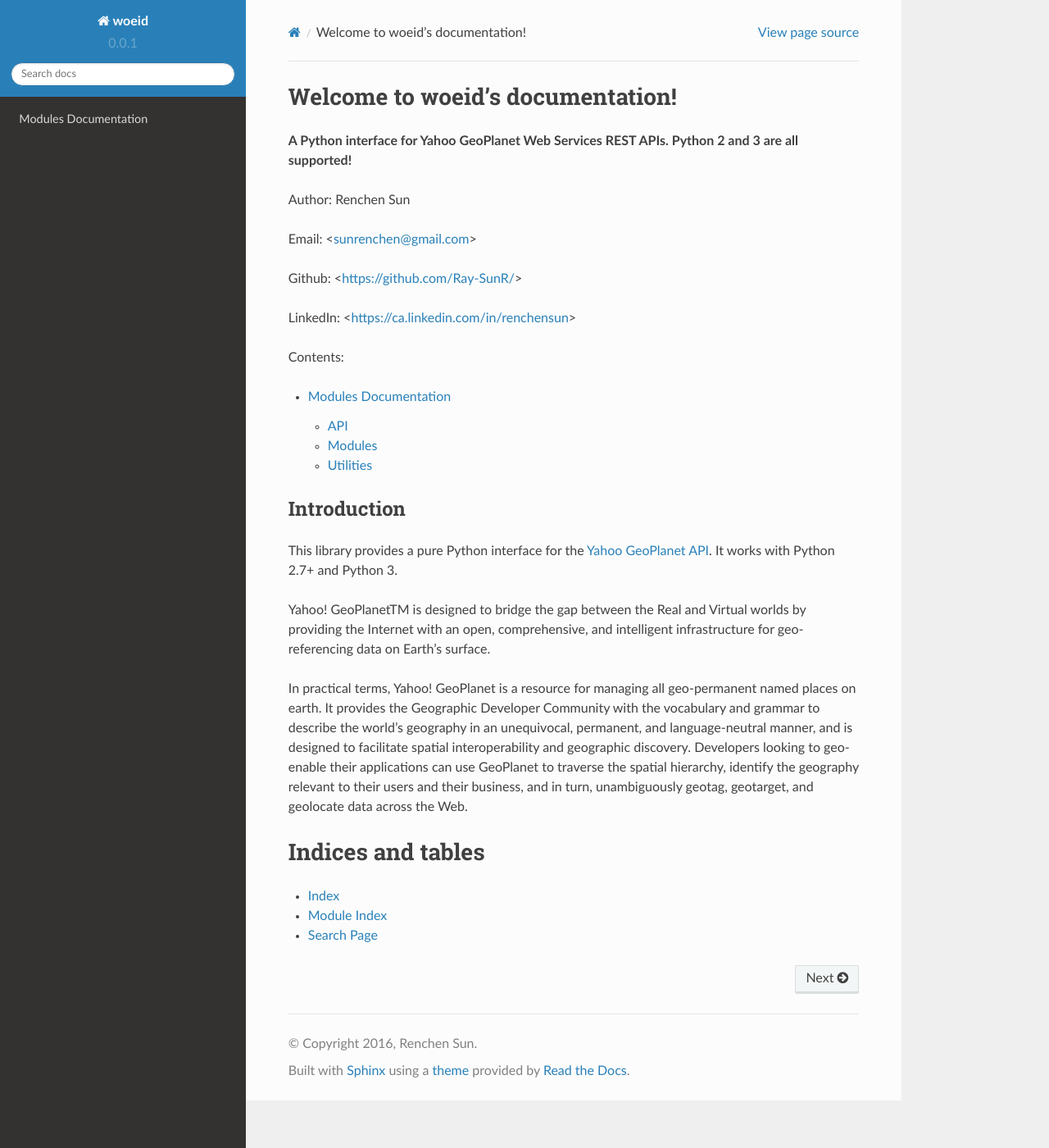
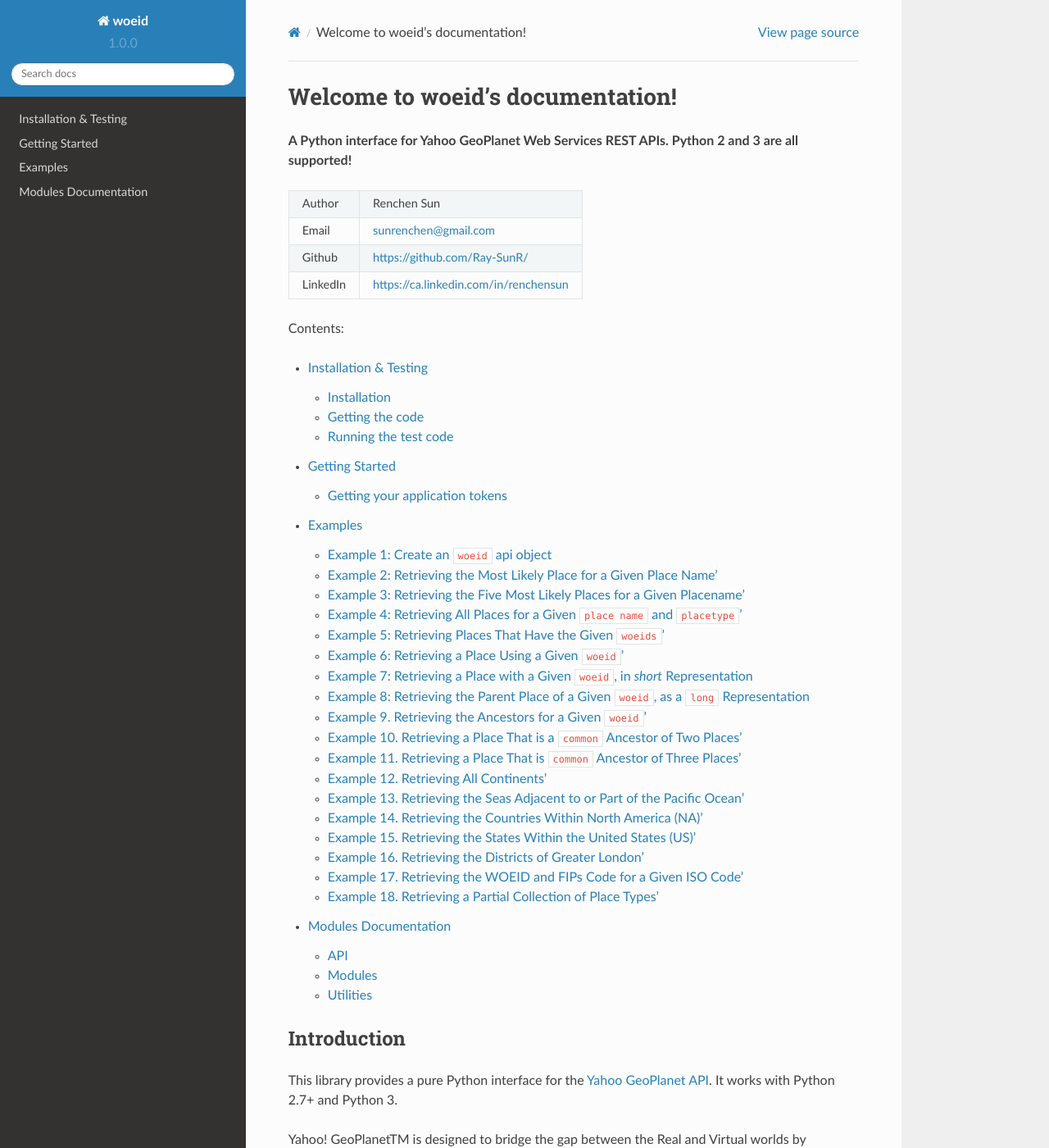
Before and after one commit to Ray-SunR/woeid, a Sphinx documentation site: the page built from docs/index.rst, in a window 1280 px wide and 1400 px high. Shown: the whole window at 82% size. Built offline with Sphinx 7.4.7 and the Read the Docs theme 2.0.0, drawn with Linux system fonts in a browser that asks for light colours.

Commit message:
Added more documentations.

```diff
--- /dev/null
+++ b/docs/aboutme.rst
@@ -0,0 +1,2 @@
+About me
+========
--- a/docs/conf.py
+++ b/docs/conf.py
@@ -58,7 +58,7 @@
 # built documents.
 #
 # The short X.Y version.
-version = u'0.0.1'
+version = u'1.0.0'
 # The full version, including alpha/beta/rc tags.
 release = u'1'
 
--- /dev/null
+++ b/docs/example.rst
@@ -0,0 +1,142 @@
+Examples
+========
+
+Example 1: Create an ``woeid`` api object
+-----------------------------------------
+::
+
+    import woeid
+    api = woeid.Api(client-id=`YOUR-CLIENT-ID`, select='long', format='xml')
+
+    # Specify the requesting language
+    api.Lang = 'zh-Hans'
+
+    # Specify the view
+    api.Select = 'short'
+
+    # Set the response format
+    api.Format = 'json'
+
+    # Set the maximum number of records returned
+    api.Count = 5
+
+Example 2: Retrieving the Most Likely Place for a Given Place Name'
+-------------------------------------------------------------------
+
+::
+
+    woeid.PrettyPrintResult(api.GetPlaces(q='SFO'))
+
+Example 3: Retrieving the Five Most Likely Places for a Given Placename'
+------------------------------------------------------------------------
+
+::
+
+    woeid.PrettyPrintResult(api.GetPlaces(q=u'中国'))
+
+Example 4: Retrieving All Places for a Given ``place name`` and ``placetype``'
+------------------------------------------------------------------------------
+
+::
+
+    woeid.PrettyPrintResult(api.GetPlaces(q='Long Island', typ=22, nd=True))
+
+Example 5: Retrieving Places That Have the Given ``woeids``'
+------------------------------------------------------------
+
+::
+
+    woeid.PrettyPrintResult(api.GetPlaces(woeid=[2488042, 2488836, 2486340]))
+
+Example 6: Retrieving a Place Using a Given ``woeid``'
+------------------------------------------------------
+
+::
+
+    woeid.PrettyPrintResult(api.GetPlace(woeid=2507854))
+
+Example 7: Retrieving a Place with a Given ``woeid``, in `short` Representation
+-------------------------------------------------------------------------------
+
+::
+
+    api.--select = 'short'
+    woeid.PrettyPrintResult(api.GetPlace(woeid=2507854))
+
+Example 8: Retrieving the Parent Place of a Given ``woeid``, as a ``long`` Representation
+-----------------------------------------------------------------------------------------
+
+::
+
+    api.Select = 'long'
+    woeid.PrettyPrintResult(api.GetPlace(woeid=638242, parent=True))
+
+Example 9. Retrieving the Ancestors for a Given ``woeid``'
+----------------------------------------------------------
+
+::
+
+    woeid.PrettyPrintResult(api.GetPlace(woeid=12587712, ancestors=True))
+
+Example 10. Retrieving a Place That is a ``common`` Ancestor of Two Places'
+---------------------------------------------------------------------------
+
+::
+
+    woeid.PrettyPrintResult(api.GetPlace(woeid=(2507854, 2380824), common=True))
+
+Example 11. Retrieving a Place That is ``common`` Ancestor of Three Places'
+---------------------------------------------------------------------------
+
+::
+
+    woeid.PrettyPrintResult(api.GetPlace(woeid=(2488042, 2488836, 2486340), common=True))
+
+Example 12. Retrieving All Continents'
+--------------------------------------
+
+::
+
+    woeid.PrettyPrintResult(api.GetContinents())
+
+Example 13. Retrieving the Seas Adjacent to or Part of the Pacific Ocean'
+-------------------------------------------------------------------------
+
+::
+
+   woeid.PrettyPrintResult(api.GetSeas(place='Pacific Ocean'))
+
+Example 14. Retrieving the Countries Within North America (NA)'
+---------------------------------------------------------------
+
+::
+
+    woeid.PrettyPrintResult(api.GetCountries(place='NA'))
+
+Example 15. Retrieving the States Within the United States (US)'
+----------------------------------------------------------------
+
+::
+
+    woeid.PrettyPrintResult(api.GetStates(country='US'))
+
+Example 16. Retrieving the Districts of Greater London'
+-------------------------------------------------------
+
+::
+
+    woeid.PrettyPrintResult(api.GetDistricts(county='Greater London'))
+
+Example 17. Retrieving the WOEID and FIPs Code for a Given ISO Code'
+--------------------------------------------------------------------
+
+::
+
+    woeid.PrettyPrintResult(api.GetConcordance(namespace='iso', id='CA-BC'))
+
+Example 18. Retrieving a Partial Collection of Place Types'
+-----------------------------------------------------------
+
+::
+
+    woeid.PrettyPrintResult(api.GetPlacetypes(typ=[0,2,22,37,38,15,16]))
--- /dev/null
+++ b/docs/getting_started.rst
@@ -0,0 +1,41 @@
+Getting Started
+===============
+
+Getting your application tokens
++++++++++++++++++++++++++++++++
+
+.. danger::
+
+This section is subject to changes made by Yahoo and may not always be completely up-to-date. If you see something change on their end, please create a `new issue on Github <https://github.com/Ray-SunR/woeid/issues/new>`_ or submit a pull request to update it.
+
+
+In order to use the woeid API client, you first need to acquire the consumer key. The ``consumer key`` will be required in order to create a ``woeid.Api`` object.
+
+Create your app
+________________
+
+The first step in doing so is to create a `Yahoo App <https://developer.yahoo.com/apps/>`_. Click the "Create an App" button and fill out the fields on the next page.
+
+
+.. image:: yahoo-app-creation-part1.png
+
+If there are any problems with the information on that page, Yahoo will complain and you can fix it. (Make sure to get the name correct - it is unclear if you can change this later.) On the next screen, you'll see the application that you created and some information about it:
+
+Your app
+_________
+
+Once your app is created, you'll be directed to a new page showing you some information about it.
+
+.. image:: yahoo-app-creation-part2.png
+
+Your Keys
+_________
+
+The stirng which is ecnlosed in red rectangle is your ``consumer key``.
+
+.. image:: yahoo-app-creation-part3.png
+
+At this point, you can test out your application using the ``consumer key`` to instantiate a ``woeid.Api(client_id=`YOUR_CLIENT_ID`)`` as follows::
+
+    import woeid
+    api = woeid.Api(client_id=[consumer_key])
--- a/docs/index.rst
+++ b/docs/index.rst
@@ -7,19 +7,24 @@
 =================================
 **A Python interface for Yahoo GeoPlanet Web Services REST APIs. Python 2 and 3 are all supported!**
 
-Author: Renchen Sun
-
-Email: <sunrenchen@gmail.com>
-
-Github: <https://github.com/Ray-SunR/>
-
-LinkedIn: <https://ca.linkedin.com/in/renchensun>
++----------+-----------------------------------------+
+|Author    | Renchen Sun                             |
++----------+-----------------------------------------+
+|Email     | sunrenchen@gmail.com                    |
++----------+-----------------------------------------+
+|Github    | https://github.com/Ray-SunR/            |
++----------+-----------------------------------------+
+|LinkedIn  | https://ca.linkedin.com/in/renchensun   |
++----------+-----------------------------------------+
 
 Contents:
 
 .. toctree::
    :maxdepth: 2
 
+   installation.rst
+   getting_started.rst
+   example.rst
    woeid.rst
 
 
--- /dev/null
+++ b/docs/installation.rst
@@ -0,0 +1,37 @@
+Installation & Testing
+----------------------
+
+Installation
+============
+
+**From PyPI** ::
+
+    $ pip install woeid
+
+**From source**
+
+Download from pypi https://pypi.python.org/pypi/woeid/0.1.4
+
+Download the latest `woeid` library from: https://github.com/Ray-SunR/woeid
+
+Extract the source distribution and run::
+
+    $ python setup.py install
+
+Getting the code
+================
+
+The code is hosted at `Github` https://github.com/Ray-SunR/woeid
+
+Check out the latest development version anonymously with::
+
+$ git clone https://github.com/Ray-SunR/woeid.git
+$ cd woeid
+
+
+Running the test code
+=====================
+
+The testing code is located inside the test folder. Run the test using::
+
+    $ python client.py
```
Also changed, not shown: 14 other files.
